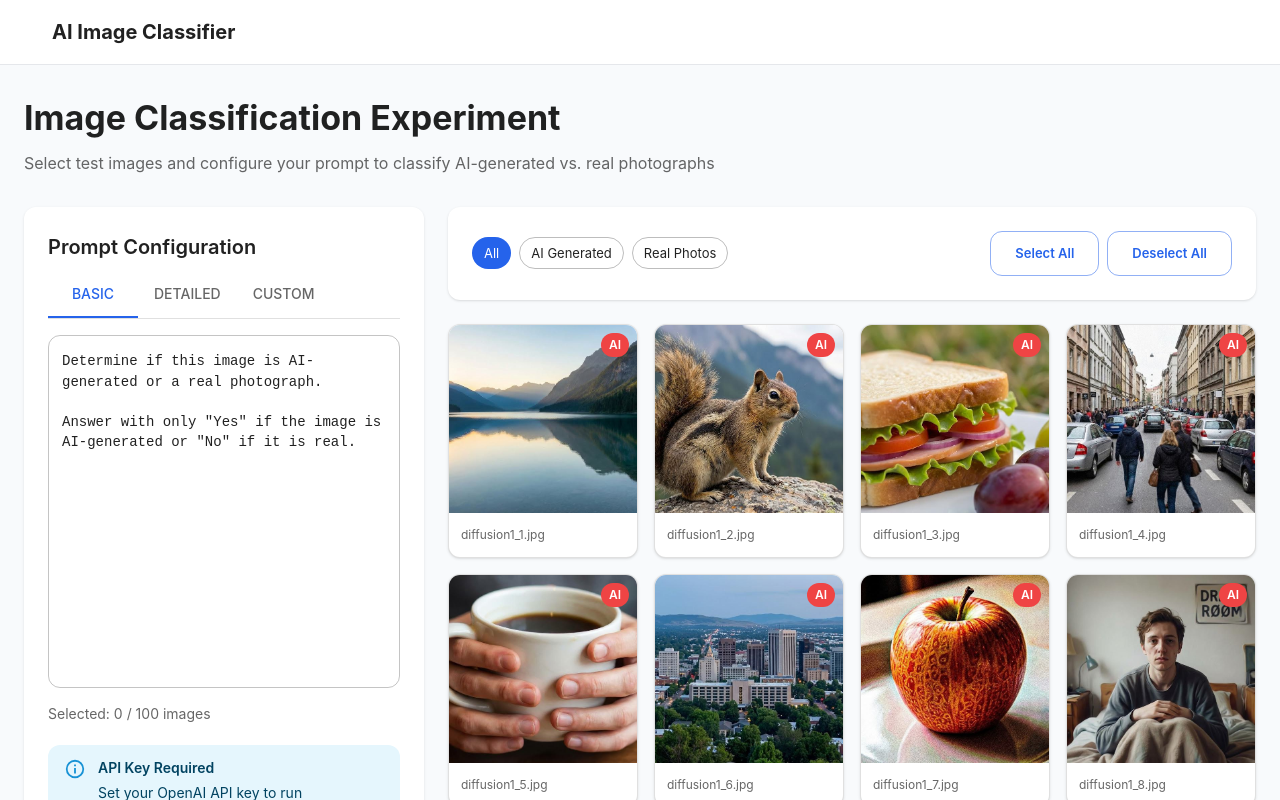
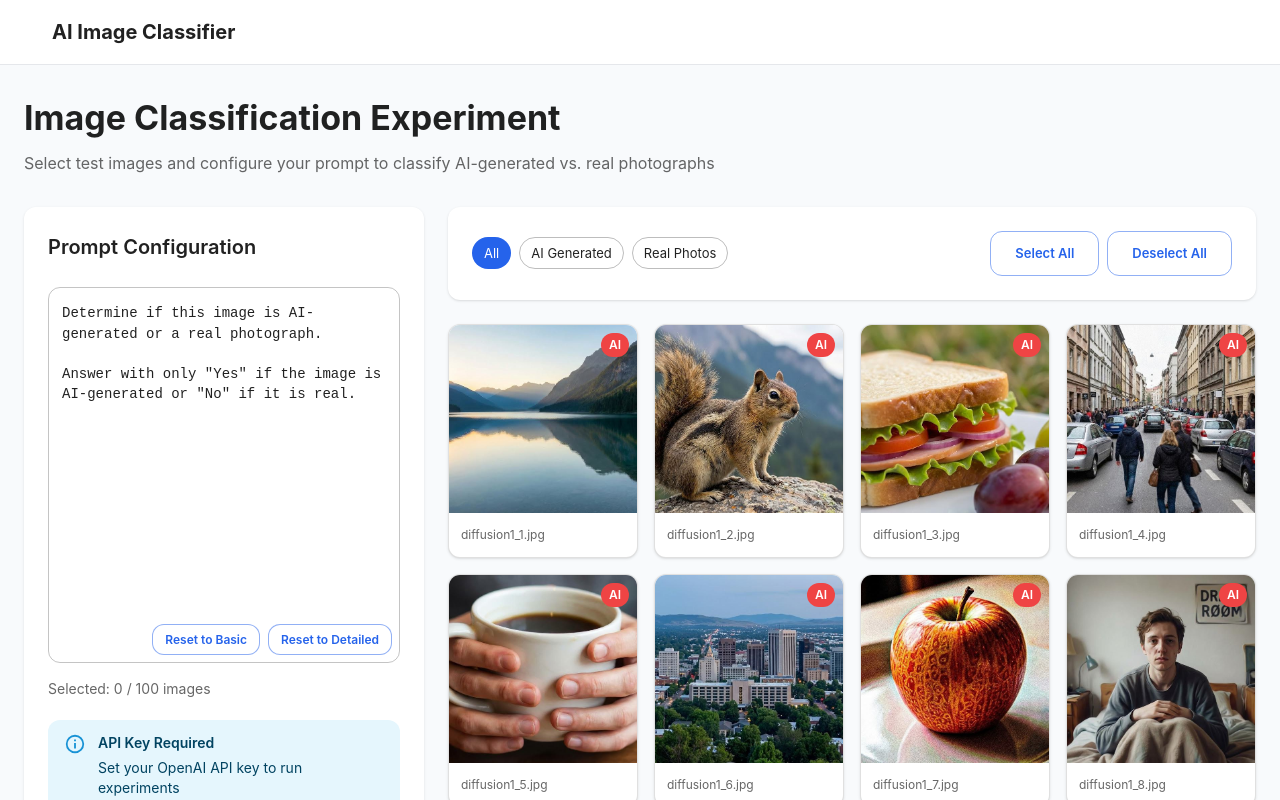
Before and after one commit to ML72/AI-Image-Classifier-Playground, a React (Vite) app: page / in a window 1280 px wide. Shown: the top 800 px of the page. Built offline with nearby package versions, Linux system fonts and the light colour scheme; some icons are missing.

Commit message:
Prompt configuration

```diff
--- a/src/App.tsx
+++ b/src/App.tsx
@@ -12,8 +12,6 @@ import {
   Chip,
   Card,
   Stack,
-  Tabs,
-  Tab,
   Tooltip,
   Dialog,
   DialogTitle,
@@ -95,7 +93,6 @@ function App() {
   const [customPrompt, setCustomPrompt] = useState(prompts.basic);
   const [selectedImages, setSelectedImages] = useState<string[]>([]);
   const [filterType, setFilterType] = useState<'all' | 'ai' | 'real'>('all');
-  const [promptTab, setPromptTab] = useState(0);
   const [openApiKey, setOpenApiKey] = useState('');
   const [apiKeyDialogOpen, setApiKeyDialogOpen] = useState(false);
   const [tempApiKey, setTempApiKey] = useState('');
@@ -134,13 +131,12 @@ function App() {
     return img.groundTruth === filterType;
   });
 
-  const handlePromptTabChange = (_: React.SyntheticEvent, newValue: number) => {
-    setPromptTab(newValue);
-    if (newValue === 0) {
+  const handleResetToBasic = () => {
     setCustomPrompt(prompts.basic);
-    } else if (newValue === 1) {
+  };
+
+  const handleResetToDetailed = () => {
     setCustomPrompt(prompts.detailed);
-    }
   };
 
   const handleImageSelect = (imageId: string) => {
@@ -214,20 +210,11 @@ function App() {
             {/* Left Panel - Prompt Editor */}
             <Box sx={{ flex: '0 0 400px', minWidth: 0 }}>
               <Card sx={{ p: 3, position: 'sticky', top: 20 }}>
-                <Typography variant="h6" gutterBottom>
+                <Typography variant="h6" gutterBottom sx={{ mb: 3 }}>
                   Prompt Configuration
                 </Typography>
 
-                <Tabs
-                  value={promptTab}
-                  onChange={handlePromptTabChange}
-                  sx={{ mb: 2, borderBottom: 1, borderColor: 'divider' }}
-                >
-                  <Tab label="Basic" />
-                  <Tab label="Detailed" />
-                  <Tab label="Custom" />
-                </Tabs>
-
+                <Box sx={{ position: 'relative', mb: 2 }}>
                   <TextField
                     multiline
                     rows={16}
@@ -235,14 +222,65 @@ function App() {
                     value={customPrompt}
                     onChange={(e) => setCustomPrompt(e.target.value)}
                     variant="outlined"
+                    placeholder="Enter your classification prompt here..."
                     sx={{
-                    mb: 2,
                       '& .MuiOutlinedInput-root': {
                         fontFamily: 'monospace',
                         fontSize: '0.875rem',
+                        pb: 5,
                       },
                     }}
                   />
+                  <Box
+                    sx={{
+                      position: 'absolute',
+                      bottom: 8,
+                      right: 8,
+                      display: 'flex',
+                      gap: 1,
+                      zIndex: 1,
+                    }}
+                  >
+                    <Button
+                      size="small"
+                      variant="outlined"
+                      onClick={handleResetToBasic}
+                      sx={{
+                        fontSize: '0.75rem',
+                        py: 0.5,
+                        px: 1.5,
+                        minWidth: 'auto',
+                        textTransform: 'none',
+                        bgcolor: 'background.paper',
+                        '&:hover': {
+                          bgcolor: 'primary.main',
+                          color: 'white',
+                        },
+                      }}
+                    >
+                      Reset to Basic
+                    </Button>
+                    <Button
+                      size="small"
+                      variant="outlined"
+                      onClick={handleResetToDetailed}
+                      sx={{
+                        fontSize: '0.75rem',
+                        py: 0.5,
+                        px: 1.5,
+                        minWidth: 'auto',
+                        textTransform: 'none',
+                        bgcolor: 'background.paper',
+                        '&:hover': {
+                          bgcolor: 'primary.main',
+                          color: 'white',
+                        },
+                      }}
+                    >
+                      Reset to Detailed
+                    </Button>
+                  </Box>
+                </Box>
 
                 <Stack spacing={2}>
                   <Box>
```
Lines whose indentation alone changed are shown as unchanged.
